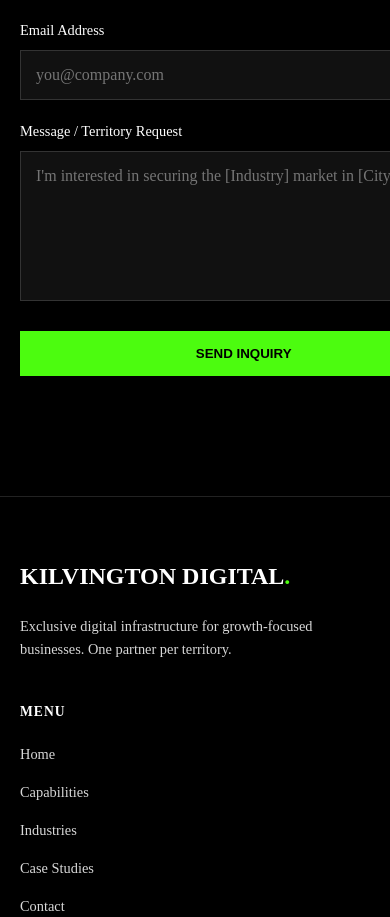
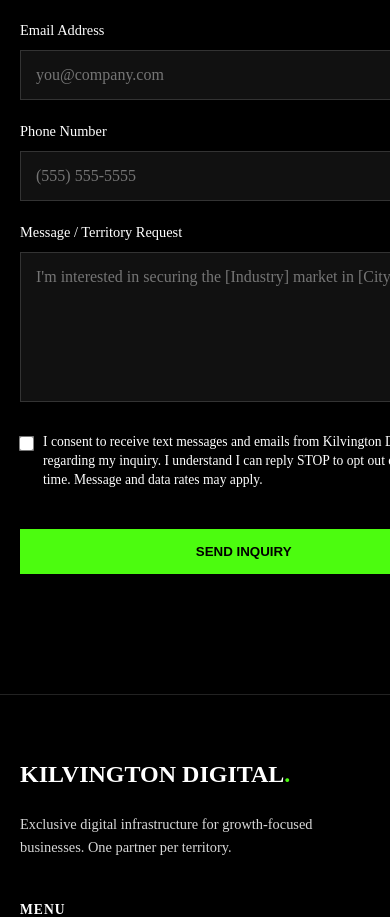
Before and after one commit to KilvingtonDigital/Kilvington-Digital-Marketing-Website, a Next.js app: page /contact in a window 390 px wide. Shown: the part 981-1898 px from the top of the page. Built offline with nearby package versions, Linux system fonts and the light colour scheme; no server answers.

Commit message:
feat: add phone number and sms consent tracking to contact and territory forms

```diff
--- a/src/app/actions.ts
+++ b/src/app/actions.ts
@@ -15,12 +15,14 @@
 export async function submitTerritoryCheck(prevState: TerritoryState | null, formData: FormData): Promise<TerritoryState> {
     const name = formData.get('name') as string;
     const email = formData.get('email') as string;
+    const phone = formData.get('phone') as string;
     const company = formData.get('company') as string;
     const website = formData.get('website') as string;
     const location = formData.get('location') as string; // City/HQ
     const industry = formData.get('industry') as string;
     const county = formData.get('county') as string; // Territory
     const internal_control_code = formData.get('internal_control_code') as string; // Honeypot
+    const sms_consent = formData.get('sms_consent') === 'true';
 
     // 1. Honeypot Guard
     if (internal_control_code) {
@@ -52,6 +54,8 @@
           <h2 style="color: #4CFC0F; background: #000; padding: 10px;">New Territory Check Request</h2>
           <p><strong>Name:</strong> ${name}</p>
           <p><strong>Email:</strong> <a href="mailto:${email}">${email}</a></p>
+          <p><strong>Phone:</strong> ${phone}</p>
+          <p><strong>SMS Consent:</strong> ${sms_consent ? 'Yes' : 'No'}</p>
           <p><strong>Company:</strong> ${company}</p>
           <p><strong>Website:</strong> ${website || 'Not Provided'}</p>
           <hr />
--- a/src/app/api/send/route.ts
+++ b/src/app/api/send/route.ts
@@ -4,7 +4,7 @@
 
 export async function POST(request: Request) {
     try {
-        const { name, email, company, message, territory, industry, role_title_check, submission_time } = await request.json();
+        const { name, email, company, phone, message, territory, industry, sms_consent, role_title_check, submission_time } = await request.json();
 
         // 1. Honeypot Guard (If this hidden field has value, it's a bot)
         if (role_title_check) {
@@ -29,6 +29,8 @@
         <p><strong>Name:</strong> ${name}</p>
         <p><strong>Company:</strong> ${company}</p>
         <p><strong>Email:</strong> ${email}</p>
+        <p><strong>Phone:</strong> ${phone}</p>
+        <p><strong>SMS Consent:</strong> ${sms_consent ? 'Yes' : 'No'}</p>
         <p><strong>Desired Territory:</strong> ${territory || 'N/A'}</p>
         <p><strong>Industry:</strong> ${industry || 'N/A'}</p>
         <p><strong>Message:</strong></p>
--- a/src/components/ContactForm.tsx
+++ b/src/components/ContactForm.tsx
@@ -15,7 +15,9 @@
                 name: formData.get('name'),
                 company: formData.get('company'),
                 email: formData.get('email'),
+                phone: formData.get('phone'),
                 message: formData.get('message'),
+                sms_consent: formData.get('sms_consent') === 'on',
                 // Anti-Spam Fields
                 role_title_check: formData.get('role_title_check'),
                 submission_time: Date.now() - startTime
@@ -65,8 +67,20 @@
             </div>
 
             <div className={styles.formGroup}>
+                <label className={styles.label}>Phone Number</label>
+                <input name="phone" type="tel" className={styles.input} required placeholder="(555) 555-5555" />
+            </div>
+
+            <div className={styles.formGroup}>
                 <label className={styles.label}>Message / Territory Request</label>
                 <textarea name="message" className={styles.textarea} required placeholder="I'm interested in securing the [Industry] market in [City]..."></textarea>
+            </div>
+
+            <div className={styles.formGroup} style={{ flexDirection: 'row', alignItems: 'flex-start', gap: '10px', marginTop: '10px', marginBottom: '10px' }}>
+                <input type="checkbox" name="sms_consent" id="sms_consent_contact" required style={{ marginTop: '5px', transform: 'scale(1.2)' }} />
+                <label htmlFor="sms_consent_contact" className={styles.label} style={{ fontSize: '0.85rem', lineHeight: '1.4', fontWeight: 'normal', textTransform: 'none', cursor: 'pointer' }}>
+                    I consent to receive text messages and emails from Kilvington Digital regarding my inquiry. I understand I can reply STOP to opt out of texts at any time. Message and data rates may apply.
+                </label>
             </div>
 
             <button type="submit" className={styles.submitBtn}>SEND INQUIRY</button>
--- a/src/components/TerritoryModal.tsx
+++ b/src/components/TerritoryModal.tsx
@@ -14,6 +14,7 @@
     const [formData, setFormData] = useState({
         name: '',
         email: '',
+        phone: '',
         company: '',
         website: '',
         location: '',
@@ -21,7 +22,8 @@
         industry: '',
         customIndustry: '',
         customCounty: '',
-        internal_control_code: ''
+        internal_control_code: '',
+        sms_consent: false
     });
 
     const [territoryStatus, setTerritoryStatus] = useState<{ message: string; color: string } | null>(null);
@@ -121,12 +123,14 @@
         const formDataToSend = new FormData();
         formDataToSend.append('name', formData.name);
         formDataToSend.append('email', formData.email);
+        formDataToSend.append('phone', formData.phone);
         formDataToSend.append('company', formData.company);
         formDataToSend.append('website', formData.website);
         formDataToSend.append('location', formData.location);
         formDataToSend.append('industry', finalIndustry);
         formDataToSend.append('county', finalCounty);
         formDataToSend.append('internal_control_code', formData.internal_control_code);
+        formDataToSend.append('sms_consent', formData.sms_consent.toString());
 
         try {
             const result = await submitTerritoryCheck(null, formDataToSend);
@@ -403,17 +407,43 @@
                             />
                         </div>
                         <div className={styles.formGroup}>
-                            <label htmlFor="location" className={styles.label}>Specific City (HQ)</label>
+                            <label htmlFor="phone" className={styles.label}>Phone Number</label>
                             <input
-                                id="location"
-                                type="text"
-                                name="location"
+                                id="phone"
+                                type="tel"
+                                name="phone"
                                 className={styles.input}
-                                placeholder="e.g. Apex"
                                 required
                                 onChange={handleChange}
                             />
                         </div>
+                    </div>
+
+                    <div className={styles.formGroup}>
+                        <label htmlFor="location" className={styles.label}>Specific City (HQ)</label>
+                        <input
+                            id="location"
+                            type="text"
+                            name="location"
+                            className={styles.input}
+                            placeholder="e.g. Apex"
+                            required
+                            onChange={handleChange}
+                        />
+                    </div>
+
+                    <div className={styles.formGroup} style={{ flexDirection: 'row', alignItems: 'flex-start', gap: '10px', marginTop: '10px', marginBottom: '10px' }}>
+                        <input
+                            type="checkbox"
+                            name="sms_consent"
+                            id="sms_consent_modal"
+                            required
+                            style={{ marginTop: '5px', transform: 'scale(1.2)' }}
+                            onChange={(e) => setFormData({ ...formData, sms_consent: e.target.checked })}
+                        />
+                        <label htmlFor="sms_consent_modal" className={styles.label} style={{ fontSize: '0.85rem', lineHeight: '1.4', fontWeight: 'normal', textTransform: 'none', cursor: 'pointer' }}>
+                            I consent to receive text messages and emails from Kilvington Digital regarding my inquiry. I understand I can reply STOP to opt out of texts at any time. Message and data rates may apply.
+                        </label>
                     </div>
 
                     <button type="submit" className={styles.submitButton}>CHECK AVAILABILITY</button>
```
